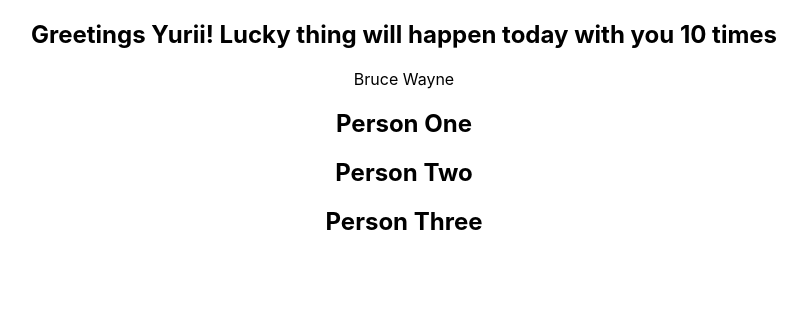
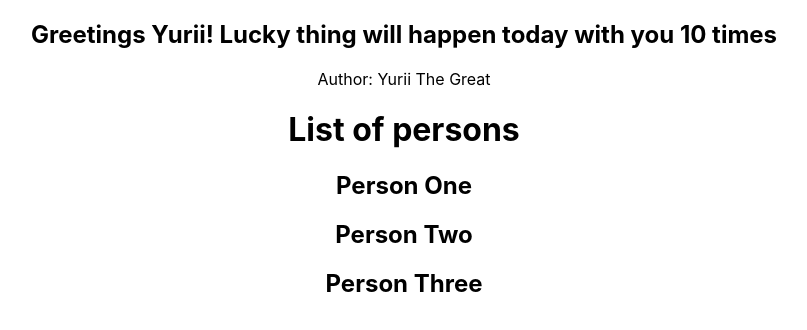
Before and after one commit to Skoblik/react-ts-tutorial, a React (Create React App) app: page / in a window 1280 px wide. Shown: the top 330 px of the page, without its empty margins (236-1043 px from the left). Built offline with nearby package versions, Linux system fonts and the light colour scheme.

Commit message:
Small reafactor

```diff
--- a/src/App.tsx
+++ b/src/App.tsx
@@ -5,8 +5,8 @@
 
 function App() {
   const personName = {
-    first: "Bruce",
-    last: "Wayne",
+    first: "Yurii",
+    last: "The Great",
   };
 
   const nameList = [
--- a/src/components/person list/PersonList.tsx
+++ b/src/components/person list/PersonList.tsx
@@ -3,6 +3,7 @@
 export const PersonList = (props: PersonListProps) => {
   return (
     <div>
+      <h1>List of persons</h1>
       {props.names.map((name) => {
         return (
           <h2 key={name.first}>
--- a/src/components/person/Person.tsx
+++ b/src/components/person/Person.tsx
@@ -3,7 +3,7 @@
 export const Person = (props: PersonProps) => {
   return (
     <div>
-      {props.name.first} {props.name.last}
+      <p>{`Author: ${props.name.first} ${props.name.last}`}</p>
     </div>
   );
 };
```
